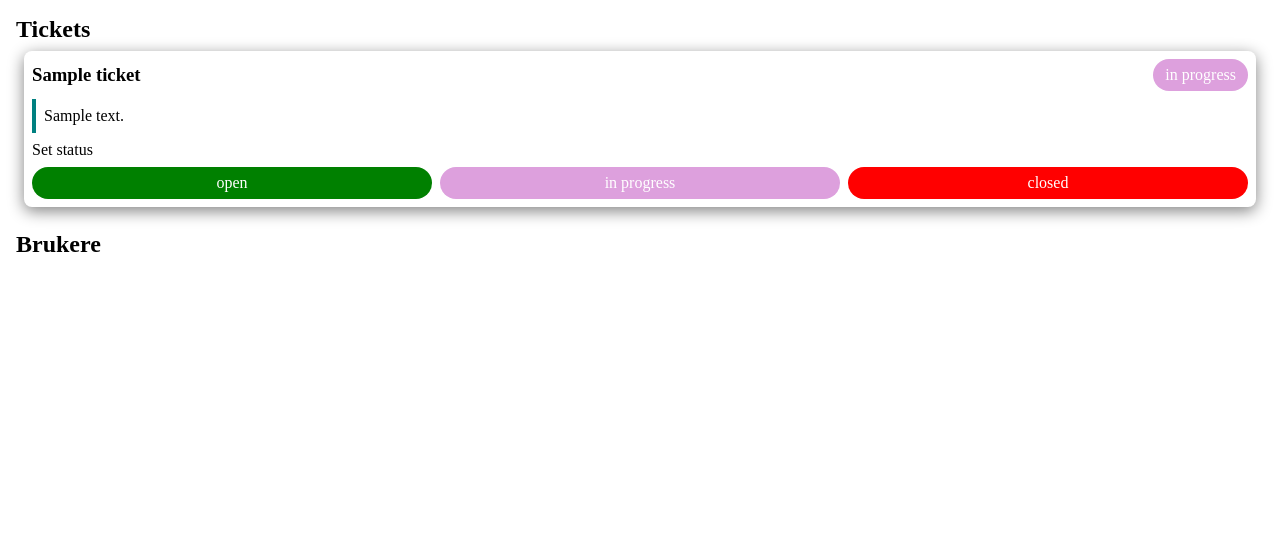
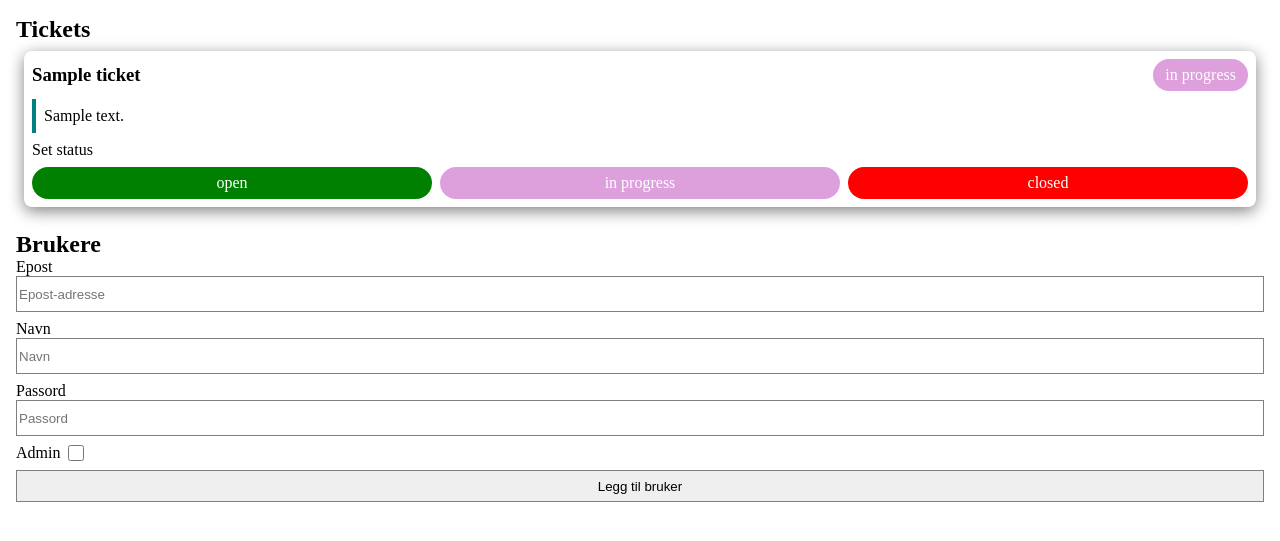
Before and after one commit to Bakkemo257/Oppdraguke19, a Flask app: template templates/ansatt.html in a window 1280 px wide. Shown: the part 64-605 px from the top of the page. Run offline with Flask 3, Linux system fonts and the light colour scheme; the template is opened without the code that fills it: most values are stand-ins (such as "Sample title", 1, 10 or a date in 2020).

Commit message:
Adding new users possible from the admin panel #10

```diff
--- a/main.py
+++ b/main.py
@@ -2,7 +2,7 @@ from flask import Flask, render_template, request, redirect, session
 from mariadb import connect
 # Local file secret.py
 from secret import MARIADB, SECRET_KEY
-from werkzeug.security import check_password_hash
+from werkzeug.security import check_password_hash, generate_password_hash
 
 app = Flask(__name__)
 app.secret_key = SECRET_KEY
@@ -82,5 +82,47 @@ def ansatt():
 
     return render_template("ansatt.html", tickets=tickets)
 
+@app.post('/adduser')
+def adduser ():
+    if 'email' not in session:
+        return redirect('/ansatt')
+
+    password = request.form['password']
+    email = request.form['email']
+    name = request.form['name']
+    admin = 'admin' in request.form
+
+    connection = connect(
+        user=MARIADB['user'],
+        password=MARIADB['password'],
+        host=MARIADB['host'],
+        port=MARIADB['port'],
+        database='ticket_system'
+    )
+
+    cursor = connection.cursor()
+
+    cursor.execute('select admin from clients where email = ?', (session['email'],))
+
+    client = cursor.fetchone()
+
+    if not client:
+        return redirect('/')
+
+    if not client[0]:
+        return redirect('/ansatt')
+
+    # Hash password
+    hash = generate_password_hash(password)
+
+    # Add user
+    cursor.execute('insert into clients (email, name, hash, admin) values (?, ?, ?, ?)', (email, name, hash, admin))
+
+    connection.commit()
+    connection.close()
+
+    return redirect('/ansatt')
+
+
 if __name__ == "__main__":
     app.run(debug=True)
--- a/templates/ansatt.html
+++ b/templates/ansatt.html
@@ -79,6 +79,32 @@
         flex: 1;
       }
     }
+    form {
+      display: flex;
+      flex-direction: column;
+      gap: .5rem;
+
+      & input {
+        height: 2rem;
+        border: 1px solid #7f7f7f;
+        margin: 0;
+      }
+    }
+    label {
+      display: flex;
+      flex-direction: column;
+
+      &:has([type="checkbox"]) {
+        flex-direction: row;
+        align-items: center;
+        gap: .5rem;
+
+        &>input {
+          height: 1rem;
+          width: 1rem;
+        }
+      }
+    }
   </style>
 {% endblock %}
 
@@ -116,6 +142,25 @@
     </section>
     <section>
       <h2>Brukere</h2>
+      <form action="/adduser" method="post">
+        <label>
+          Epost
+          <input type="email" name="email" placeholder="Epost-adresse">
+        </label>
+        <label>
+          Navn
+          <input type="text" name="name" placeholder="Navn">
+        </label>
+        <label>
+          Passord
+          <input type="password" name="password" placeholder="Passord">
+        </label>
+        <label>
+          Admin
+          <input type="checkbox" name="admin">
+        </label>
+        <input type="submit" value="Legg til bruker">
+      </form>
     </section>
   </main>
 {% endblock %}
```
